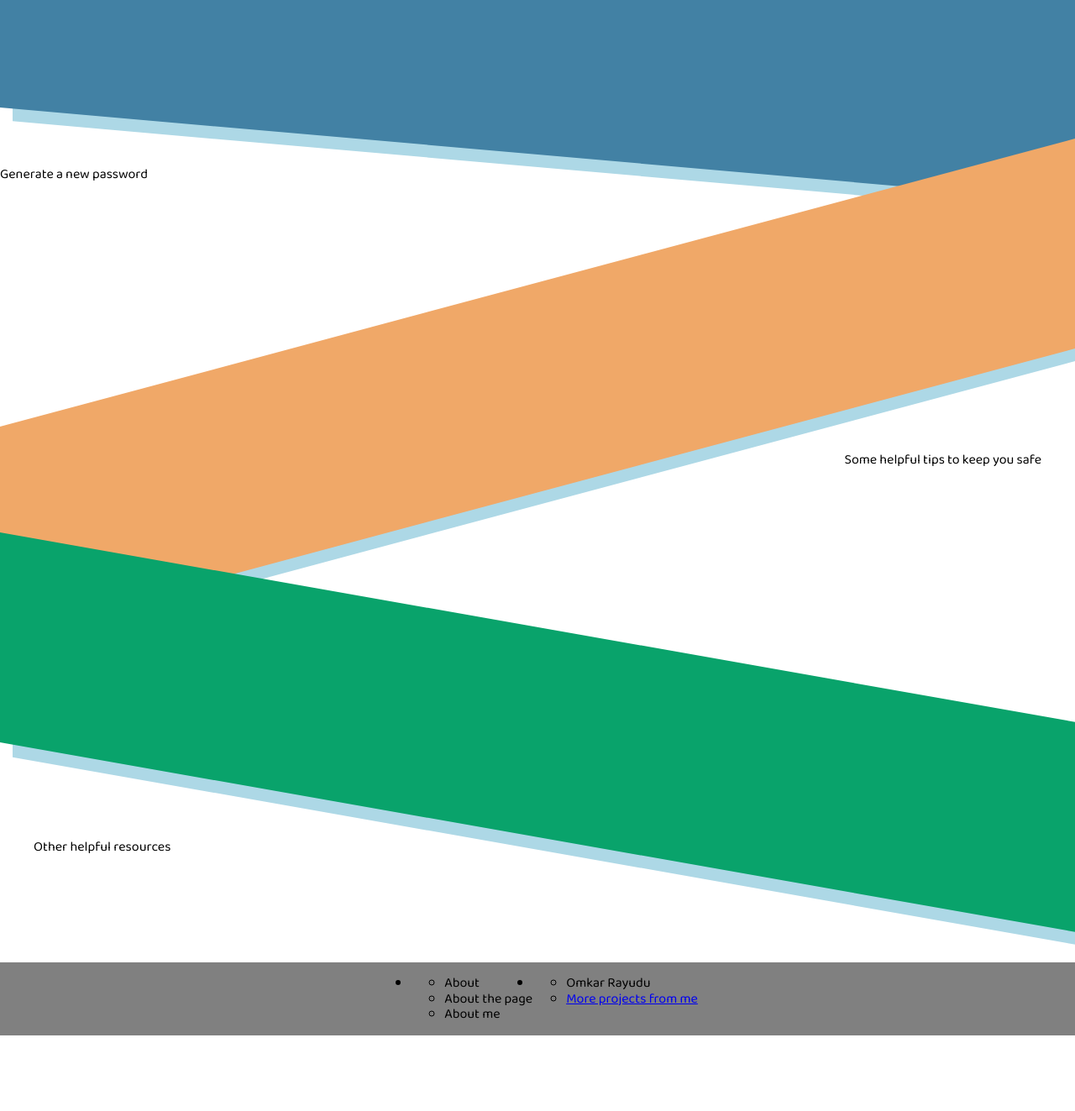
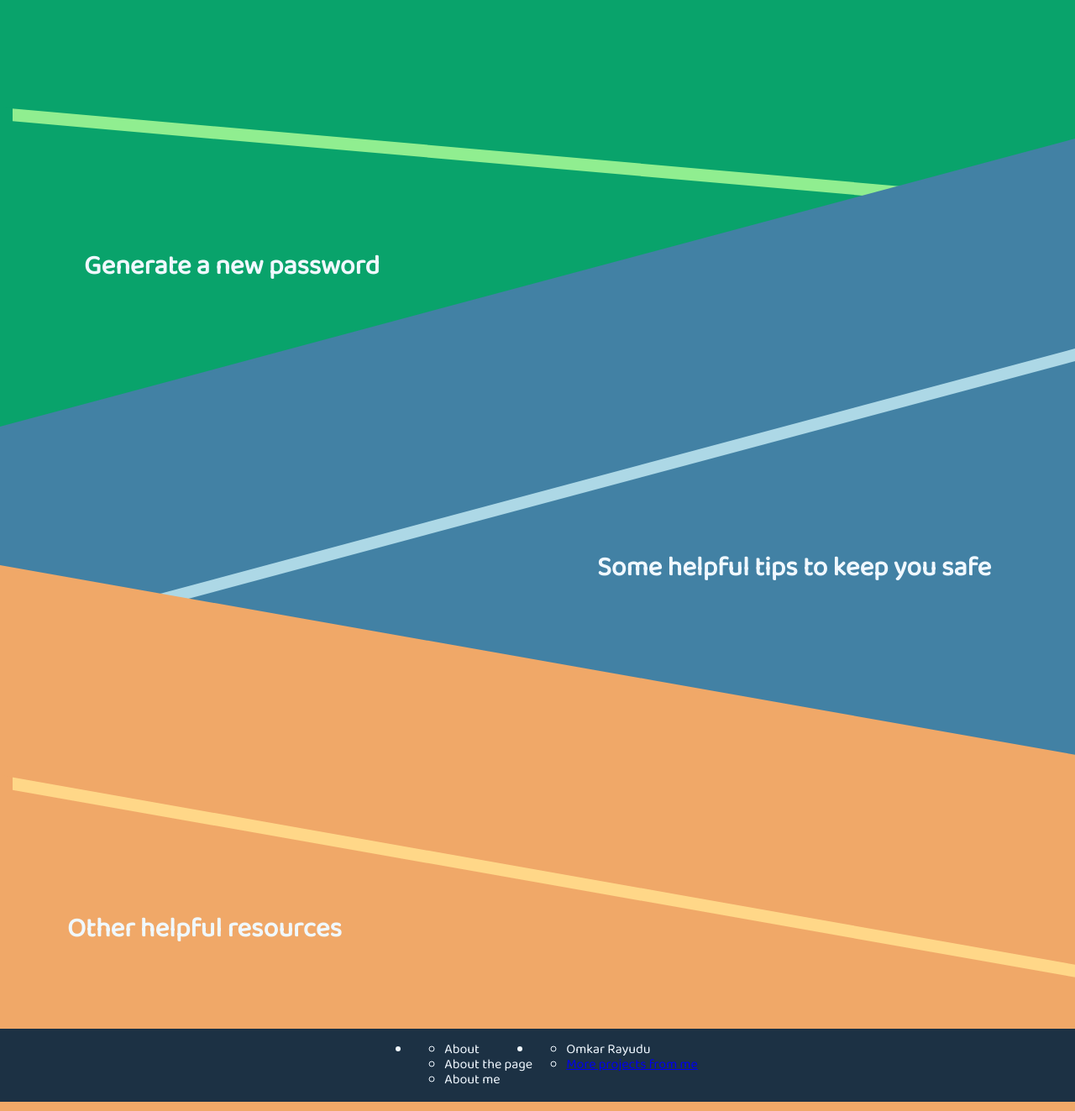
Before and after one commit to Ticktock101/Safety-on-the-Web, a plain HTML site: page index.html in a window 1280 px wide. Shown: the part 207-1530 px from the top of the page at 84% size. Before the commit the page ends 1440 px from the top, so only its background shows below. Drawn offline with Linux system fonts and the light colour scheme.

Commit message:
change color of background

```diff
--- a/css/homepage.css
+++ b/css/homepage.css
@@ -1,6 +1,6 @@
 :root {
     --blue: rgb(66, 129, 164);
-    --yellow: #Ffffff;
+    --back-grey: #B0ab92;
     --orange: rgb(240, 168, 104);
     --grey: grey;
     --white: aliceblue;
@@ -8,11 +8,33 @@
     --brownGrey: #574F2A;
     --pinkPurple: #6B4E71;
     --darkBlue: #1C3144;
+    --light-orange: #Ffd788;
 }
 
+main a:link {
+    text-decoration: none;
+}
+
+main a:hover{
+    text-decoration: underline;
+    text-decoration-color: var(--white);
+}
+
+main a:visited {
+    text-decoration: none;
+}
+
+main a:active {
+    text-decoration: none;
+}
+
+/*
 body {
-    background-color: var(--yellow);
+    background-color: var(--back-grey);
+    width: 100%;
+    height: 100%;
 }
+*/
 
 .navigation ul{
     display: flex;
@@ -83,18 +105,57 @@ nav {
     position: relative;
     grid-area: password-generator;
     display: flex;
-    top: 100px;
+    background-color: var(--green);
 }
 
-.generate-password p {
+.generate-password h2 {
     position: relative;
     flex: 0 1 auto;
     width: auto;
     height: auto;
     z-index: 1;
-    padding-top: 40px;
-    padding-right: 200px;
+    top: 230px;
+    padding-left: 100px;
+    font-size: 2rem;
+    color: var(--white);
 }
+
+
+.green-back {
+    position: absolute;
+    background-color: var(--green);
+    top: 210px;
+    height: 550px;
+    width: 100%;
+    padding: 0;
+    margin: 0;
+    z-index: -10;
+}
+
+.blue-back {
+    position: absolute;
+    background-color: var(--blue);
+    top: 610px;
+    height: 520px;
+    width: 100%;
+    padding: 0;
+    margin: 0;
+    z-index: -9;
+    transform-origin: top right;
+    transform: skewY(-15deg);
+}
+
+.orange-back {
+    position: absolute;
+    background-color: var(--orange);
+    top: 1130px;
+    height: 400px;
+    width: 100%;
+    padding: 0;
+    margin: 0;
+    z-index: -8;
+}
+
 
 /* first divider */
 .first-divider {
@@ -102,12 +163,12 @@ nav {
     position: relative;
     width: 100%;
     height: 250px;
-    background-color: var(--blue);
+    background-color: var(--green);
     z-index: 2;
     transform-origin: top left;
     transform: skewY(5deg);
     top: 85px;
-    box-shadow: 15px 15px lightblue;
+    box-shadow: 15px 15px lightgreen;
 }
 
 .tips {
@@ -116,14 +177,16 @@ nav {
     justify-content: flex-end;
 }
 
-.tips p {
+.tips h2 {
     position: relative;
     flex: 0 1 auto;
     width: auto;
     height: auto;
     z-index: 1;
-    top: 140px;
-    padding-right: 40px;
+    top: 250px;
+    padding-right: 100px;
+    font-size: 2rem;
+    color: var(--white);
 }
 
 .second-divider {
@@ -131,7 +194,7 @@ nav {
     position: relative;
     width: 100%;
     height: 250px;
-    background-color: var(--orange);
+    background-color: var(--blue);
     top: 32px;
     z-index: 2;
     transform-origin: top right;
@@ -144,12 +207,12 @@ nav {
     position: relative;
     width: 100%;
     height: 250px;
-    background-color: var(--green);
+    background-color: var(--orange);
     top: 200px;
     z-index: 2;
     transform-origin: top left;
     transform: skewY(10deg);
-    box-shadow: 15px 15px lightblue;
+    box-shadow: 15px 15px var(--light-orange);
 }
 
 .resources {
@@ -157,15 +220,17 @@ nav {
     display: flex;
 }
 
-.resources p {
+.resources h2 {
     position: relative;
     flex: 0 1 auto;
     width: auto;
     height: auto;
     z-index: 1;
-    top: 300px;
+    top: 340px;
     padding-right: 150px;
-    padding-left: 40px;
+    padding-left: 80px;
+    font-size: 2rem;
+    color: var(--white);
 }
 
 footer {
@@ -174,7 +239,8 @@ footer {
     width: 100%;
     height: auto;
     top: 412px;
-    background-color: var(--grey);
+    background-color: var(--darkBlue);
+    color: var(--white);
 }
 
 .first-layer {
--- a/index.html
+++ b/index.html
@@ -3,6 +3,7 @@
     <head>
         <meta charset="UTF-8">
         <meta name="description" content="How to be safe on the internet">
+        <meta name="viewport" content="width=device-width, initial-scale=1.0">
         <link rel="stylesheet" href="./css/reset.css">
         <link rel="stylesheet" href="./css/website.css">
         <link rel="stylesheet" href="./css/homepage.css">
@@ -24,20 +25,23 @@
                 <div class="first-divider">
                     <!--images-->
                 </div>
+                <div class="green-back"></div>
                 <div class="generate-password">
-                    <p>Generate a new password</p>
+                    <a href=""><h2>Generate a new password</h2></a>
                 </div>
                 <div class="second-divider">
                     <!--images-->
                 </div>
+                <div class="blue-back"></div>
                 <div class="tips">
-                    <p>Some helpful tips to keep you safe</p>
+                    <a href=""><h2>Some helpful tips to keep you safe</h2></a>
                 </div>
                 <div class="third-divider">
                     <!--spacer-->
                 </div>
+                <div class="orange-back"></div>
                 <div class="resources">
-                    <p>Other helpful resources</p>
+                    <a href=""><h2>Other helpful resources</h2></a>
                 </div>
             </main>
             <footer>
```
